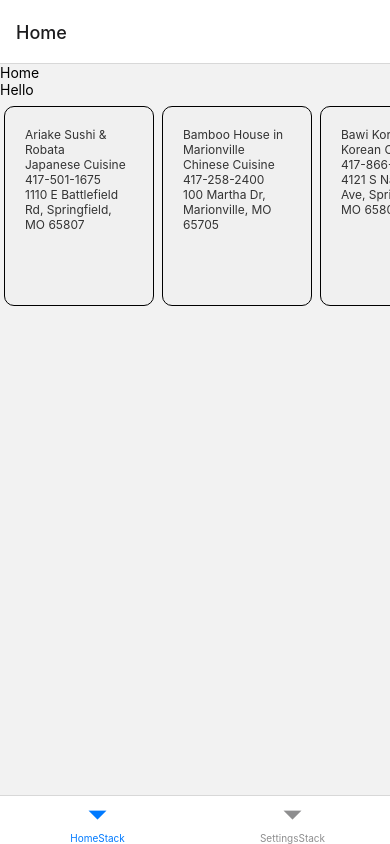
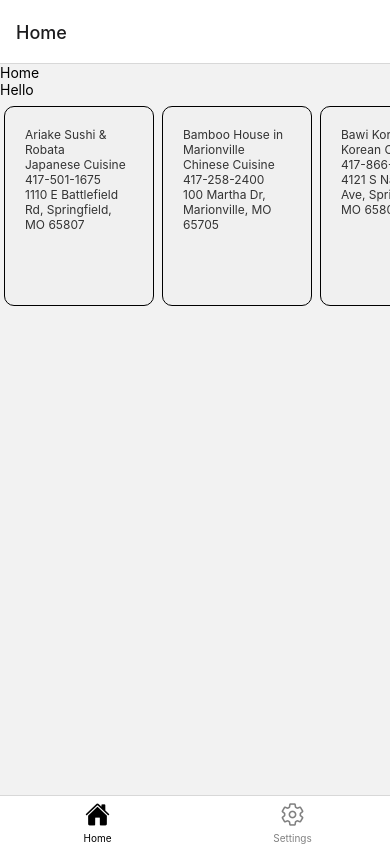
Before and after one commit to joshuakim0124/korean-association-app, a React Native app: screen /Home in a window 390 px wide. Built offline with nearby package versions, Linux system fonts and the light colour scheme.

Commit message:
added bottom tab logos, info page connected

```diff
--- a/App.js
+++ b/App.js
@@ -3,15 +3,32 @@
 import { NavigationContainer } from '@react-navigation/native';
 import HomeStackScreen from './components/routes/HomeStackScreen';
 import SettingsStackScreen from './components/routes/SettingsStackScreen';
+import Ionicons from 'react-native-vector-icons/Ionicons';
 
 const Tab = createBottomTabNavigator();
 
 export default function App() {
   return (
     <NavigationContainer>
-      <Tab.Navigator>
-        <Tab.Screen name = "HomeStack" component = {HomeStackScreen} options={{ headerShown: false }}/>
-        <Tab.Screen name = "SettingsStack" component = {SettingsStackScreen} options={{ headerShown: false }}/>
+      <Tab.Navigator
+          screenOptions = { ({ route }) => ({
+            tabBarIcon: ({ focused, color, size }) => {
+                let iconName;
+
+                if (route.name === 'Home') {
+                    iconName = focused? 'home' : 'home-outline';
+                } else if (route.name === 'Settings') {
+                    iconName = focused? 'settings' : 'settings-outline';
+                }
+
+                return <Ionicons name = {iconName} size = {size} color = {color}/>
+            },
+            tabBarActiveTintColor: 'black',
+            tabBarInactiveTintColor: 'gray',
+        })}
+      >
+        <Tab.Screen name = "Home" component = {HomeStackScreen} options={{ headerShown: false }}/>
+        <Tab.Screen name = "Settings" component = {SettingsStackScreen} options={{ headerShown: false }}/>
       </Tab.Navigator>
     </NavigationContainer>
   );
--- /dev/null
+++ b/components/contexts/NavigationContext.js
@@ -0,0 +1,3 @@
+import { createContext } from "react";
+
+export const NavigationContext = createContext(null);
--- a/components/horizontal-scroll/BusinessContainer.js
+++ b/components/horizontal-scroll/BusinessContainer.js
@@ -1,9 +1,11 @@
-import React from 'react';
-import { View, Text, StyleSheet, Image } from 'react-native';
-
+import { NavigationContext } from '@react-navigation/native';
+import React, { useContext } from 'react';
+import { View, Text, StyleSheet, Image, TouchableOpacity } from 'react-native';
 export default function BusinessContainer({ businessData }) {
+    const navigation = useContext(NavigationContext);
 
     return (
+        <TouchableOpacity onPress = {() => navigation.navigate('InformationScreen', { businessData })}>
             <View style = {styles.container}>
                 <Text style = {styles.infoText}>{businessData?.name || 'Business Name'}</Text>
                 <Image
@@ -12,6 +14,7 @@
                 <Text style = {styles.infoText}>{businessData?.contact || 'Business Contact'}</Text>
                 <Text style = {styles.infoText}>{businessData?.address || 'Business Address'}</Text>
             </View>
+        </TouchableOpacity>
     )
 }
 
--- a/components/horizontal-scroll/HorizontalScroll.js
+++ b/components/horizontal-scroll/HorizontalScroll.js
@@ -1,8 +1,8 @@
 import React from 'react';
 import { FlatList } from 'react-native';
 import BusinessContainer from './BusinessContainer';
+
 export default function HorizontalScroll({ businessData }) {
-
     return (
         <FlatList
             horizontal
--- a/components/routes/HomeStackScreen.js
+++ b/components/routes/HomeStackScreen.js
@@ -1,12 +1,14 @@
 import { createStackNavigator } from "@react-navigation/stack";
 import HomeScreen from "../screens/HomeScreen";
+import BusinessInfoScreen from "../screens/BusinessInfoScreen";
 
 const HomeStack = createStackNavigator();
 
 export default function HomeStackScreen() {
     return (
         <HomeStack.Navigator>
-            <HomeStack.Screen name = "Home" component = {HomeScreen}/>
+            <HomeStack.Screen name = "HomeScreen" component = {HomeScreen} options={{ title: 'Home' }}/>
+            <HomeStack.Screen name = "InformationScreen" component = {BusinessInfoScreen} options={{ title: 'Information' }}/>
         </HomeStack.Navigator>
     )
 }
--- a/components/routes/SettingsStackScreen.js
+++ b/components/routes/SettingsStackScreen.js
@@ -6,7 +6,7 @@
 export default function SettingStackScreen() {
     return (
         <SettingsStack.Navigator>
-            <SettingsStack.Screen name = "Settings" component = {SettingsScreen}/>
+            <SettingsStack.Screen name = "SettingsScreen" component = {SettingsScreen} options={{title: 'Settings'}}/>
         </SettingsStack.Navigator>
     )
 }
--- /dev/null
+++ b/components/screens/BusinessInfoScreen.js
@@ -0,0 +1,10 @@
+import { View, Text } from "react-native";
+import React from "react";
+
+export default function BusinessInfoScreen({ BusinessData }) {
+    return (
+        <View>
+            <Text>Business Info</Text>
+        </View>
+    )
+}
--- a/components/screens/HomeScreen.js
+++ b/components/screens/HomeScreen.js
@@ -1,13 +1,17 @@
 import React from 'react';
 import { Text, View } from 'react-native';
 import HorizontalScroll from '../horizontal-scroll/HorizontalScroll';
-import {Eateries} from '../../assets/business-data/Eateries';
-export default function HomeScreen() {
+import { Eateries } from '../../assets/business-data/Eateries';
+import { NavigationContext } from '../contexts/NavigationContext';
+
+export default function HomeScreen({ navigation }) {
     return (
-        <View>
-            <Text>Home</Text>
-            <Text>Hello</Text>
-            <HorizontalScroll businessData = {Eateries}/>
-        </View>
+        <NavigationContext.Provider value = {navigation}>
+            <View>
+                <Text>Home</Text>
+                <Text>Hello</Text>
+                <HorizontalScroll businessData = {Eateries}/>
+            </View>
+        </NavigationContext.Provider>
     )
 }
```
Lines whose indentation alone changed are shown as unchanged.
